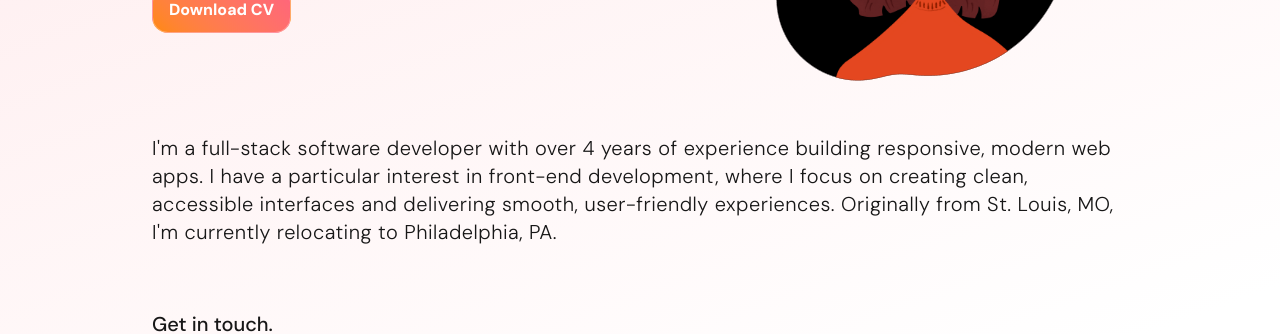
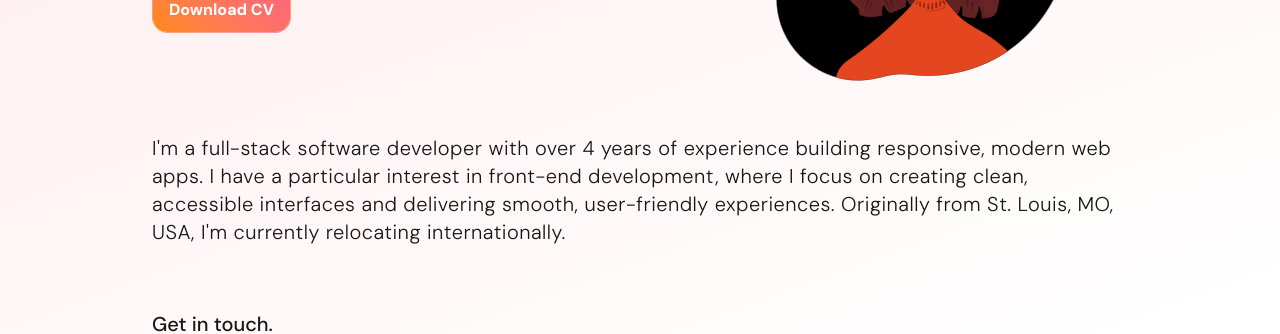
Before and after one commit to emlucas/portfolio, a Next.js app: page / in a window 1280 px wide. Shown: the part 314-648 px from the top of the page. Built offline with nearby package versions, Linux system fonts and the light colour scheme; a web font is replaced by a local one.

Commit message:
updated moving to text

```diff
--- a/src/app/info/about.tsx
+++ b/src/app/info/about.tsx
@@ -3,8 +3,8 @@ const About = () => {
 		<section className={'text-xl py-8 lg:pt-16 font-light tracking-wide'} id={'about'}>
 			I'm a full-stack software developer with over 4 years of experience building responsive, modern web apps. I
 			have a particular interest in front-end development, where I focus on creating clean, accessible interfaces and
-			delivering smooth, user-friendly experiences. Originally from St.&nbsp;Louis, MO, I'm currently relocating to
-			Philadelphia, PA.
+			delivering smooth, user-friendly experiences. Originally from St.&nbsp;Louis, MO, USA, I'm currently
+			relocating internationally.
 		</section>
 	)
 }
```
